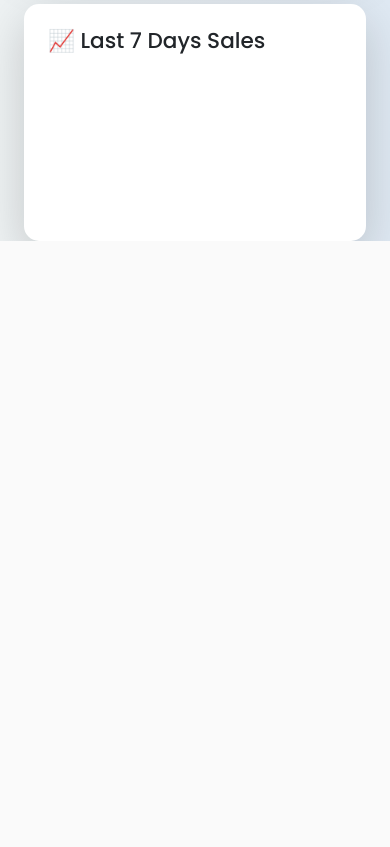
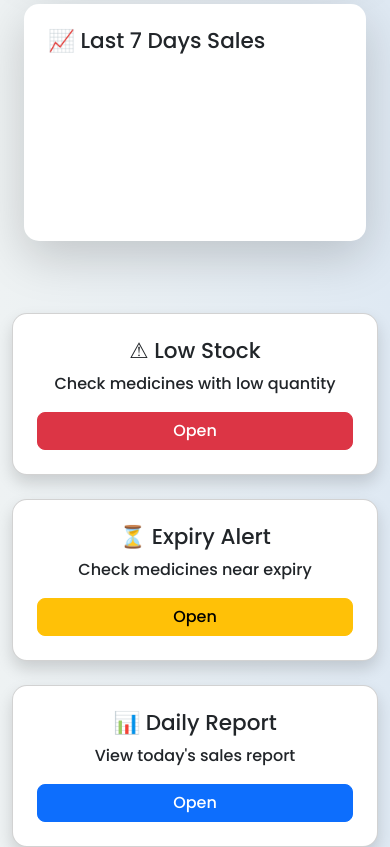
Before and after one commit to mitvr006/Projects, a Django app: page /dashboard/ in a window 390 px wide. Shown: the part 656-1503 px from the top of the page. Before the commit the page ends 897 px from the top, so only its background shows below. Run offline with Django 5.2, Linux system fonts and the light colour scheme; a user stored in the database is signed in; data comes from the database, SQL or seed files in the repository.

Commit message:
added dashboard quick buttons

```diff
--- a/medicines/urls.py
+++ b/medicines/urls.py
@@ -2,7 +2,7 @@ from django.urls import path
 from . import views
 
 urlpatterns = [
-    path('home/', views.home, name='home'),
+    path('', views.home, name='home'),
     path('companies/', views.company_list, name='company_list'),
     path('companies/add/', views.company_create, name='company_create'),
     path('companies/edit/<int:pk>/', views.company_update, name='company_update'),
--- a/templates/dashboard.html
+++ b/templates/dashboard.html
@@ -44,7 +44,38 @@
 <!-- Chart -->
 <div class="card mt-5 shadow-lg border-0 p-4">
 <h4 class="mb-3">📈 Last 7 Days Sales</h4>
-<canvas id="salesChart"></canvas>
+<canvas id="salesChart" style="width: 100%; height: 300pxS;"></canvas>
+</div>
+
+</div>
+
+<div class="row mt-5 g-4 text-center">
+
+<!-- Low Stock -->
+<div class="col-12 col-md-4">
+<div class="card shadow p-4">
+<h4>⚠ Low Stock</h4>
+<p>Check medicines with low quantity</p>
+<a href="{% url 'low_stock' %}" class="btn btn-danger">Open</a>
+</div>
+</div>
+
+<!-- Expiry Alert -->
+<div class="col-12 col-md-4">
+<div class="card shadow p-4">
+<h4>⏳ Expiry Alert</h4>
+<p>Check medicines near expiry</p>
+<a href="{% url 'expiry_alert' %}" class="btn btn-warning">Open</a>
+</div>
+</div>
+
+<!-- Daily Report -->
+<div class="col-12 col-md-4">
+<div class="card shadow p-4">
+<h4>📊 Daily Report</h4>
+<p>View today's sales report</p>
+<a href="{% url 'daily_report' %}" class="btn btn-primary">Open</a>
+</div>
 </div>
 
 </div>
```
